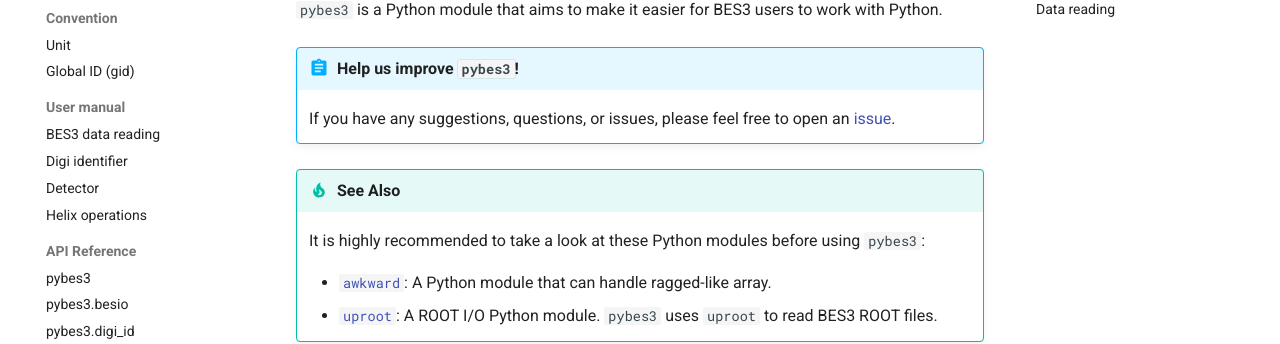
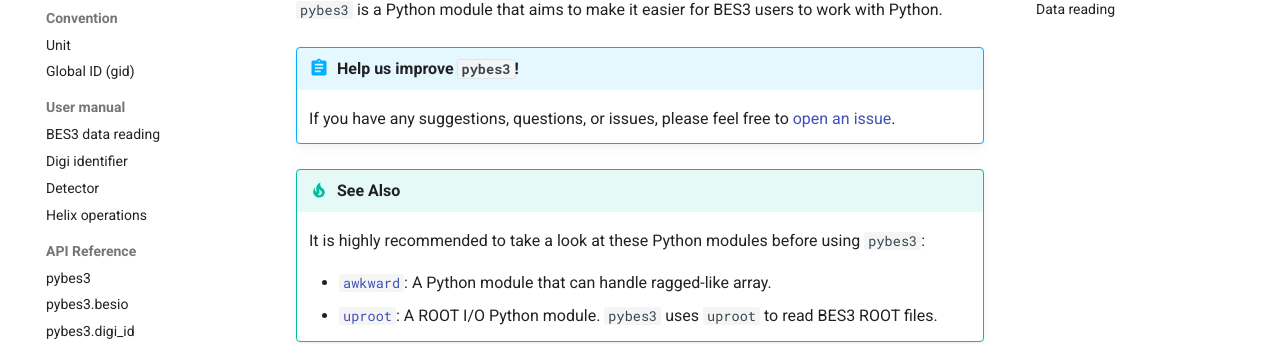
Before and after one commit to mrzimu/pybes3, an MkDocs documentation site: the page built from docs/index.md, in a window 1280 px wide and 900 px high. Shown: the part 183-527 px from the top of the window. Built offline with MkDocs 1.6.1 and Material for MkDocs 9.7.7, drawn with Linux system fonts in a browser that asks for light colours; comment, search, counter and statistics services are not loaded.

Commit message:
update docs

```diff
--- a/docs/index.md
+++ b/docs/index.md
@@ -3,7 +3,7 @@
 `pybes3` is a Python module that aims to make it easier for BES3 users to work with Python.
 
 !!! abstract "Help us improve `pybes3`!"
-    If you have any suggestions, questions, or issues, please feel free to open an [issue](https://github.com/mrzimu/pybes3/issues/new/choose).
+    If you have any suggestions, questions, or issues, please feel free to [open an issue](https://github.com/mrzimu/pybes3/issues/new/choose).
 
 !!! tip "See Also"
     It is highly recommended to take a look at these Python modules before using `pybes3`:
```
Also changed, not shown: docs/convention/global-id.md (+3 -3 lines).
